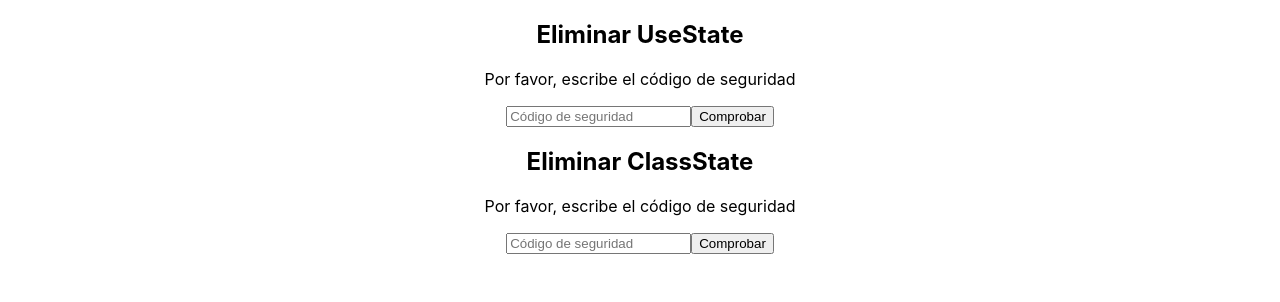
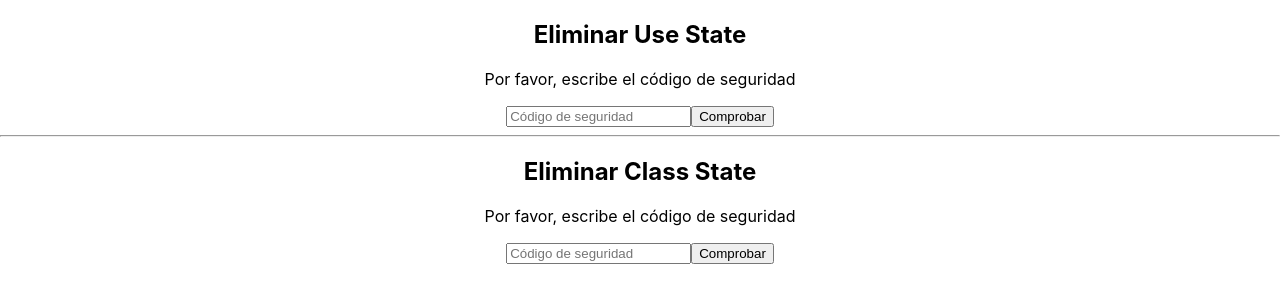
Before and after one commit to afperdomo2/curso-react-manejo-profesional-estado, a React (Create React App) app: page / in a window 1280 px wide. Shown: the top 302 px of the page. Built offline with nearby package versions, Linux system fonts and the light colour scheme.

Commit message:
Implementa props y crea un estado base en ambos componentes

```diff
--- a/src/App.js
+++ b/src/App.js
@@ -5,8 +5,9 @@ import { UseState } from "./UseState";
 function App() {
   return (
     <div className="App">
-      <UseState />
-      <ClassState />
+      <UseState name="Use State" />
+      <hr />
+      <ClassState name="Class State" />
     </div>
   );
 }
--- a/src/ClassState.js
+++ b/src/ClassState.js
@@ -1,13 +1,29 @@
 import React from "react";
 
 class ClassState extends React.Component {
+  state = {
+    error: false,
+  };
+
   render() {
+    const { name } = this.props;
+    const { error } = this.state;
+
     return (
       <div>
-        <h2>Eliminar ClassState</h2>
+        <h2>Eliminar {name}</h2>
         <p>Por favor, escribe el código de seguridad</p>
+
+        {error && (
+          <p>
+            <b>Error:</b> Código de seguridad es incorrecto
+          </p>
+        )}
+
         <input type="text" placeholder="Código de seguridad" />
-        <button>Comprobar</button>
+        <button onClick={() => this.setState({ error: !error })}>
+          Comprobar
+        </button>
       </div>
     );
   }
--- a/src/UseState.js
+++ b/src/UseState.js
@@ -1,12 +1,22 @@
 import React from "react";
 
-function UseState() {
+function UseState({ name }) {
+  const [error, setError] = React.useState(false);
+
   return (
     <div>
-      <h2>Eliminar UseState</h2>
+      <h2>Eliminar {name}</h2>
       <p>Por favor, escribe el código de seguridad</p>
+
+      {error && (
+        <p>
+          <b>Error:</b> Código de seguridad es incorrecto
+        </p>
+      )}
+
       <input type="text" placeholder="Código de seguridad" />
-      <button>Comprobar</button>
+
+      <button onClick={() => setError(!error)}>Comprobar</button>
     </div>
   );
 }
```
